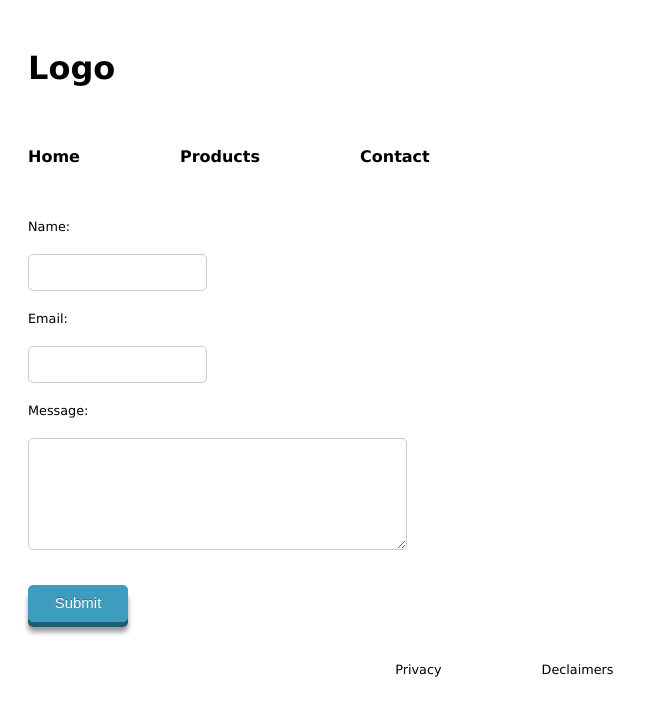
After one commit to sumitgangwar-cedcommerce/php, a PHP site: page /contact.php in a window 1280 px wide. The commit adds this page. Shown: the top 716 px of the page, without its empty margins (0-651 px from the left). Run offline with PHP 8.4, Linux system fonts and the light colour scheme.

```diff
--- /dev/null
+++ b/contact.php
@@ -0,0 +1,30 @@
+<?php require 'include/config.php'; ?>
+<!DOCTYPE html>
+<html>
+<head>
+	<title>
+	<?php echo $tag_line;?>
+	</title>
+	<link href="style.css" type="text/css" rel="stylesheet">
+</head>
+<body>
+<?php include('include/header.php')?>
+	<div id="main">
+		<div id="contact-form">
+			<form action="" method="">
+				<label for="name">Name:</label>
+				<input type="text" name="name" class="form-control">
+				<label for="email">Email:</label>
+				<input type="text" name="email" class="form-control">
+				<label for="message">Message:</label>
+				<textarea name="message" cols="45" rows="6" class="form-control"></textarea>
+				<p class="submit">
+					<input type="submit" name="submit" value="Submit">
+				</p>
+			</form>
+		</div>
+
+	</div>
+	<?php include('include/footer.php')?>
+</body>
+</html>
--- /dev/null
+++ b/style.css
@@ -0,0 +1,164 @@
+*{
+	/* margin: 0px; */
+	padding: 0px;
+}
+
+body{
+	font-family: Verdana;
+	font-size: 0.8em;
+}
+
+/*
+ * Common Styles
+ */
+
+#header, #main, #footer{
+	padding: 20px;
+}
+
+#main{
+	padding-top: 0px;
+	padding-bottom: 0px;
+}
+
+#logo{
+	font-size: 32px;
+	margin-bottom: 50px;
+}
+
+#menu,
+#footer-links{
+	list-style: none;
+	overflow: hidden;
+}
+
+#menu li,
+#footer-links li{
+	float: left;
+}
+
+#menu li a,
+#footer-links li a{
+	padding: 10px 50px;
+	text-align: center;
+	display: block;
+	text-decoration: none;
+	color: #000000;
+}
+
+#menu li a{
+	font-size: 16px;
+	font-weight: bold;
+}
+
+#menu li:first-child a,
+#footer-links li:first-child a{
+	padding-left: 0px;
+}
+
+#footer-links{
+	width: 40%;
+	margin: 0 auto;
+}
+
+/*
+ * Home Page
+ */
+
+ #main p{
+	font-size: 15px;
+	word-spacing: 2px;
+	margin-bottom: 10px;
+	text-align: justify;
+}
+
+/*
+ * Product Page
+ */
+
+ #products{
+ 	overflow: hidden;
+ }
+
+ #products .product{
+ 	float: left;
+ 	margin-bottom: 20px;
+ 	max-width: 280px;
+ 	padding: 20px;
+ 	text-align: center;
+ }
+
+ #products .product .title a{
+ 	text-decoration: none;
+ 	font-size: 16px;
+ 	font-weight: light;
+ 	color: #000000;
+ }
+
+
+ #products .product .add-to-cart, #contact-form .submit input[type="submit"] {
+	width:500px;
+	background: #3e9cbf;
+	padding: 8px 14px 10px;
+	border:1px solid #3e9cbf;
+	cursor:pointer;
+	font-size:1.2em;
+	display: block;
+	max-width: 60%;
+	margin: 20px auto 0px;
+	text-decoration: none;
+	text-shadow: 0 -1px 0px rgba(0, 0, 0, 0.3);
+	color: #fff;
+	-webkit-box-shadow: inset 0px 1px 0px #3e9cbf, 0px 5px 0px 0px #205c73, 0px 10px 5px #999;
+	-moz-box-shadow: inset 0px 1px 0px #3e9cbf, 0px 5px 0px 0px #205c73, 0px 10px 5px #999;
+	box-shadow: inset 0px 1px 0px #3e9cbf, 0px 5px 0px 0px #205c73, 0px 10px 5px #999;
+	-moz-border-radius: 5px;
+	-webkit-border-radius: 5px;
+	border-radius: 5px;
+}
+ #products .product .add-to-cart:hover,
+ #products .product .add-to-cart:focus,
+ #contact-form .submit input[type="submit"]:hover,
+ #contact-form .submit input[type="submit"]:focus {
+	color:#dfe7ea;
+	-webkit-box-shadow: inset 0px 1px 0px #3e9cbf, 0px 2px 0px 0px #205c73, 0px 2px 5px #999;
+	-moz-box-shadow: inset 0px 1px 0px #3e9cbf, 0px 2px 0px 0px #205c73, 0px 2px 5px #999;
+	box-shadow: inset 0px 1px 0px #3e9cbf, 0px 2px 0px 0px #205c73, 0px 2px 5px #999;
+}
+
+#contact-form .submit input[type="submit"]{
+	width: 100px;
+	display: inline;
+	font-size: 1em;
+}
+
+
+#contact-form label, #contact-form .form-control{
+	display: block;
+	margin-bottom: 10px;
+	padding: 10px 0px;
+}
+
+#contact-form .form-control{
+	border-radius: 5px;
+	border: 1px solid #cccccc;
+}
+.out{
+	margin-left: 20%;
+
+}
+#out2{
+	border: solid;
+	width: 20vh;
+	height: 10vh;
+}
+#tab{
+	width: 50vh;
+	border-collapse: collapse;
+	border: solid;
+	text-align: center;
+}
+#img{
+	height: 5vh;
+	width:5vh;
+}
```
Also changed, not shown: index.php (+14 -25 lines), products.php (added, +82 -0 lines).
